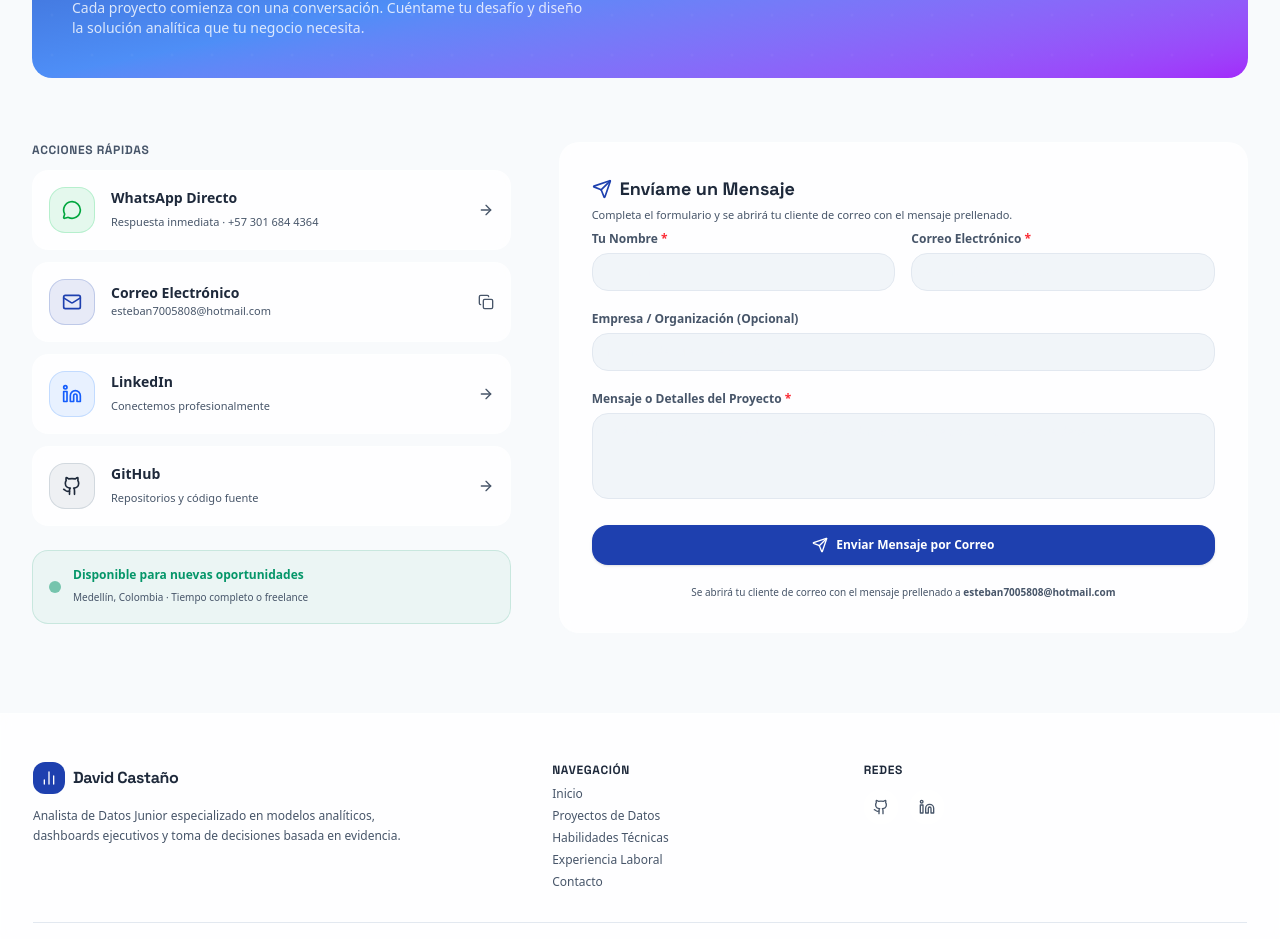
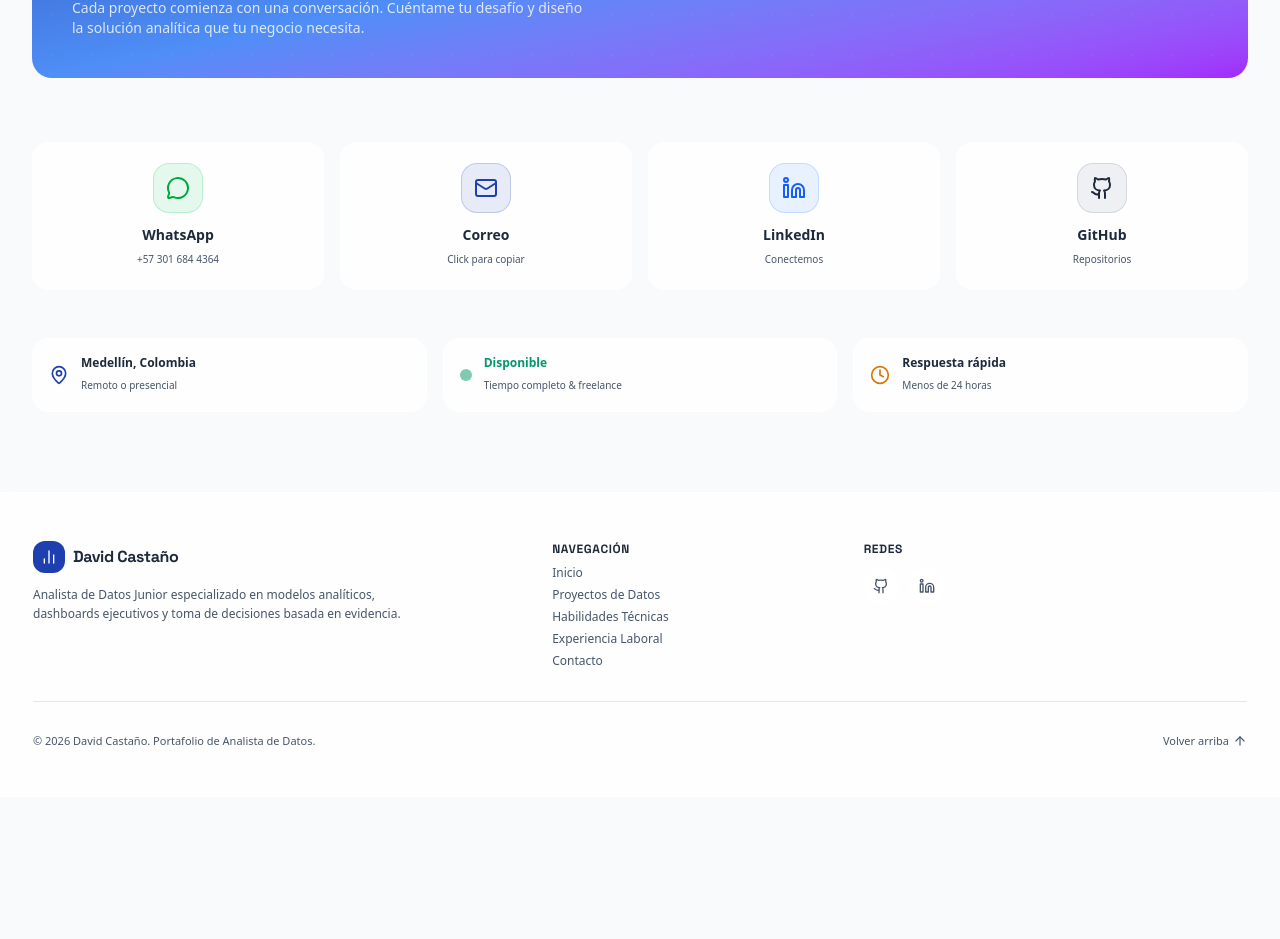
Before and after one commit to Davidcastanom/Data-Analyst-Technical-Portfolio-David-Casta-o, a React (Vite) app: page / in a window 1280 px wide. Shown: the part 6271-7210 px from the top of the page. After the commit the page ends 7068 px from the top, so only its background shows below. Built offline with nearby package versions, Linux system fonts and the light colour scheme.

Commit message:
fix: elimina formulario de contacto, mantiene cards de acción directa

```diff
--- a/src/components/ContactSection.tsx
+++ b/src/components/ContactSection.tsx
@@ -23,36 +23,7 @@
 }
 
 export const ContactSection: React.FC<ContactSectionProps> = ({ user }) => {
-  const [formData, setFormData] = useState({
-    name: '',
-    email: '',
-    company: '',
-    message: ''
-  });
-
-  const [status, setStatus] = useState<'idle' | 'submitting' | 'success'>('idle');
   const [isEmailCopied, setIsEmailCopied] = useState(false);
-
-  const handleSubmit = (e: React.FormEvent) => {
-    e.preventDefault();
-    if (!formData.name || !formData.email || !formData.message) return;
-
-    setStatus('submitting');
-
-    // Build mailto with pre-filled subject and body
-    const subject = encodeURIComponent(`Consulta de ${formData.name}${formData.company ? ` — ${formData.company}` : ''}`);
-    const body = encodeURIComponent(
-      `Hola David,\n\n${formData.message}\n\n---\nNombre: ${formData.name}\nCorreo: ${formData.email}${formData.company ? `\nEmpresa: ${formData.company}` : ''}\n\nEnviado desde tu portafolio profesional.`
-    );
-    const mailtoUrl = `mailto:${user.email}?subject=${subject}&body=${body}`;
-
-    setTimeout(() => {
-      window.location.href = mailtoUrl;
-      setStatus('success');
-      setFormData({ name: '', email: '', company: '', message: '' });
-      setTimeout(() => setStatus('idle'), 4000);
-    }, 600);
-  };
 
   const handleCopyEmail = () => {
     navigator.clipboard.writeText(user.email);
@@ -63,7 +34,7 @@
   const handleWhatsApp = () => {
     const phone = user.phone?.replace(/[^0-9]/g, '') || '';
     const msg = encodeURIComponent(`Hola David, me comunico desde tu portafolio profesional. Me gustaría conversar sobre una oportunidad.`);
-    window.open(`https://wa.me/57${phone}?text=${msg}`, '_blank');
+    window.open(`https://wa.me/${phone}?text=${msg}`, '_blank');
   };
 
   return (
@@ -128,241 +99,110 @@
           </div>
         </motion.div>
 
-        <div className="grid grid-cols-1 lg:grid-cols-12 gap-12 items-start">
+        {/* ── Action Cards Grid ── */}
+        <div className="grid grid-cols-1 sm:grid-cols-2 lg:grid-cols-4 gap-4 mb-12">
 
-          {/* Left Column: Quick Actions & Info */}
-          <div className="lg:col-span-5 space-y-6">
-
-            {/* Quick Action Cards */}
-            <div className="space-y-3">
-              <h3 className="text-xs font-bold uppercase tracking-wider text-[var(--color-text-secondary)]" style={{ fontFamily: "'Space Grotesk', sans-serif" }}>
-                Acciones Rápidas
-              </h3>
-
-              {/* WhatsApp Card */}
+          {/* WhatsApp */}
           <motion.button
             onClick={handleWhatsApp}
-                className="w-full p-4 rounded-xl glass-card border border-[var(--color-border)] flex items-center gap-4 text-left hover:border-green-500/30 transition-all group"
-                whileHover={{ scale: 1.01, x: 4 }}
-                whileTap={{ scale: 0.99 }}
+            className="p-5 rounded-xl glass-card border border-[var(--color-border)] flex flex-col items-center gap-3 text-center hover:border-green-500/30 transition-all group"
+            whileHover={{ scale: 1.03, y: -4 }}
+            whileTap={{ scale: 0.98 }}
           >
-                <div className="p-3 rounded-xl bg-green-500/10 border border-green-500/20 shrink-0">
-                  <MessageCircle className="w-5 h-5 text-green-600" />
+            <div className="p-3 rounded-xl bg-green-500/10 border border-green-500/20">
+              <MessageCircle className="w-6 h-6 text-green-600" />
             </div>
-                <div className="flex-1 min-w-0">
-                  <span className="text-sm font-bold text-[var(--color-text)] block">WhatsApp Directo</span>
-                  <span className="text-[11px] text-[var(--color-text-secondary)]">Respuesta inmediata · {user.phone}</span>
+            <div>
+              <span className="text-sm font-bold text-[var(--color-text)] block">WhatsApp</span>
+              <span className="text-[10px] text-[var(--color-text-secondary)]">{user.phone}</span>
             </div>
-                <ArrowRight className="w-4 h-4 text-[var(--color-text-secondary)] group-hover:text-green-600 group-hover:translate-x-1 transition-all shrink-0" />
           </motion.button>
 
-              {/* Email Card */}
+          {/* Email */}
           <motion.button
             onClick={handleCopyEmail}
-                className="w-full p-4 rounded-xl glass-card border border-[var(--color-border)] flex items-center gap-4 text-left hover:border-[var(--color-primary)]/30 transition-all group"
-                whileHover={{ scale: 1.01, x: 4 }}
-                whileTap={{ scale: 0.99 }}
+            className="p-5 rounded-xl glass-card border border-[var(--color-border)] flex flex-col items-center gap-3 text-center hover:border-[var(--color-primary)]/30 transition-all group"
+            whileHover={{ scale: 1.03, y: -4 }}
+            whileTap={{ scale: 0.98 }}
           >
-                <div className="p-3 rounded-xl bg-[var(--color-primary)]/10 border border-[var(--color-primary)]/20 shrink-0">
-                  <Mail className="w-5 h-5 text-[var(--color-primary)]" />
+            <div className="p-3 rounded-xl bg-[var(--color-primary)]/10 border border-[var(--color-primary)]/20">
+              <Mail className="w-6 h-6 text-[var(--color-primary)]" />
             </div>
-                <div className="flex-1 min-w-0">
-                  <span className="text-sm font-bold text-[var(--color-text)] block">Correo Electrónico</span>
-                  <span className="text-[11px] text-[var(--color-text-secondary)] truncate block">{user.email}</span>
+            <div>
+              <span className="text-sm font-bold text-[var(--color-text)] block">Correo</span>
+              <span className="text-[10px] text-[var(--color-text-secondary)]">{isEmailCopied ? '¡Copiado!' : 'Click para copiar'}</span>
             </div>
-                {isEmailCopied ? (
-                  <Check className="w-4 h-4 text-[var(--color-success)] shrink-0" />
-                ) : (
-                  <Copy className="w-4 h-4 text-[var(--color-text-secondary)] group-hover:text-[var(--color-primary)] transition-all shrink-0" />
-                )}
           </motion.button>
 
-              {/* LinkedIn Card */}
+          {/* LinkedIn */}
           <motion.a
             href={user.linkedinUrl}
             target="_blank"
             rel="noopener noreferrer"
-                className="w-full p-4 rounded-xl glass-card border border-[var(--color-border)] flex items-center gap-4 text-left hover:border-blue-500/30 transition-all group"
-                whileHover={{ scale: 1.01, x: 4 }}
-                whileTap={{ scale: 0.99 }}
+            className="p-5 rounded-xl glass-card border border-[var(--color-border)] flex flex-col items-center gap-3 text-center hover:border-blue-500/30 transition-all group"
+            whileHover={{ scale: 1.03, y: -4 }}
+            whileTap={{ scale: 0.98 }}
           >
-                <div className="p-3 rounded-xl bg-blue-500/10 border border-blue-500/20 shrink-0">
-                  <Linkedin className="w-5 h-5 text-blue-600" />
+            <div className="p-3 rounded-xl bg-blue-500/10 border border-blue-500/20">
+              <Linkedin className="w-6 h-6 text-blue-600" />
             </div>
-                <div className="flex-1 min-w-0">
+            <div>
               <span className="text-sm font-bold text-[var(--color-text)] block">LinkedIn</span>
-                  <span className="text-[11px] text-[var(--color-text-secondary)]">Conectemos profesionalmente</span>
+              <span className="text-[10px] text-[var(--color-text-secondary)]">Conectemos</span>
             </div>
-                <ArrowRight className="w-4 h-4 text-[var(--color-text-secondary)] group-hover:text-blue-600 group-hover:translate-x-1 transition-all shrink-0" />
           </motion.a>
 
-              {/* GitHub Card */}
+          {/* GitHub */}
           <motion.a
             href={user.githubUrl}
             target="_blank"
             rel="noopener noreferrer"
-                className="w-full p-4 rounded-xl glass-card border border-[var(--color-border)] flex items-center gap-4 text-left hover:border-slate-500/30 transition-all group"
-                whileHover={{ scale: 1.01, x: 4 }}
-                whileTap={{ scale: 0.99 }}
+            className="p-5 rounded-xl glass-card border border-[var(--color-border)] flex flex-col items-center gap-3 text-center hover:border-slate-500/30 transition-all group"
+            whileHover={{ scale: 1.03, y: -4 }}
+            whileTap={{ scale: 0.98 }}
           >
-                <div className="p-3 rounded-xl bg-slate-500/10 border border-slate-500/20 shrink-0">
-                  <Github className="w-5 h-5 text-[var(--color-text)]" />
+            <div className="p-3 rounded-xl bg-slate-500/10 border border-slate-500/20">
+              <Github className="w-6 h-6 text-[var(--color-text)]" />
             </div>
-                <div className="flex-1 min-w-0">
+            <div>
               <span className="text-sm font-bold text-[var(--color-text)] block">GitHub</span>
-                  <span className="text-[11px] text-[var(--color-text-secondary)]">Repositorios y código fuente</span>
+              <span className="text-[10px] text-[var(--color-text-secondary)]">Repositorios</span>
             </div>
-                <ArrowRight className="w-4 h-4 text-[var(--color-text-secondary)] group-hover:text-[var(--color-text)] group-hover:translate-x-1 transition-all shrink-0" />
           </motion.a>
+
         </div>
 
-            {/* Availability Badge */}
-            <div className="p-4 rounded-xl bg-[var(--color-success)]/5 border border-[var(--color-success)]/15 flex items-center gap-3">
+        {/* ── Bottom Info Row ── */}
+        <div className="grid grid-cols-1 sm:grid-cols-3 gap-4">
+          {/* Location */}
+          <div className="p-4 rounded-xl glass-card border border-[var(--color-border)] flex items-center gap-3">
+            <MapPin className="w-5 h-5 text-[var(--color-primary)] shrink-0" />
+            <div>
+              <span className="text-xs font-bold text-[var(--color-text)] block">{user.location}</span>
+              <span className="text-[10px] text-[var(--color-text-secondary)]">Remoto o presencial</span>
+            </div>
+          </div>
+
+          {/* Availability */}
+          <div className="p-4 rounded-xl glass-card border border-[var(--color-border)] flex items-center gap-3">
             <div className="relative shrink-0">
               <div className="w-3 h-3 rounded-full bg-[var(--color-success)] animate-pulse" />
               <div className="absolute inset-0 w-3 h-3 rounded-full bg-[var(--color-success)] animate-ping opacity-50" />
             </div>
             <div>
-                <span className="text-xs font-bold text-[var(--color-success)] block">Disponible para nuevas oportunidades</span>
-                <span className="text-[10px] text-[var(--color-text-secondary)]">{user.location} · Tiempo completo o freelance</span>
+              <span className="text-xs font-bold text-[var(--color-success)] block">Disponible</span>
+              <span className="text-[10px] text-[var(--color-text-secondary)]">Tiempo completo & freelance</span>
             </div>
           </div>
 
+          {/* Response time */}
+          <div className="p-4 rounded-xl glass-card border border-[var(--color-border)] flex items-center gap-3">
+            <Clock className="w-5 h-5 text-[var(--color-accent)] shrink-0" />
+            <div>
+              <span className="text-xs font-bold text-[var(--color-text)] block">Respuesta rápida</span>
+              <span className="text-[10px] text-[var(--color-text-secondary)]">Menos de 24 horas</span>
             </div>
-
-          {/* Right Column: Contact Form */}
-          <div className="lg:col-span-7">
-            <form
-              onSubmit={handleSubmit}
-              className="glass-card p-6 sm:p-8 rounded-2xl space-y-5"
-            >
-              <div className="space-y-1 mb-2">
-                <h3 className="text-lg font-bold text-[var(--color-text)] flex items-center gap-2" style={{ fontFamily: "'Space Grotesk', sans-serif" }}>
-                  <Send className="w-5 h-5 text-[var(--color-primary)]" />
-                  <span>Envíame un Mensaje</span>
-                </h3>
-                <p className="text-[11px] text-[var(--color-text-secondary)]">
-                  Completa el formulario y se abrirá tu cliente de correo con el mensaje prellenado.
-                </p>
           </div>
-
-              {status === 'success' && (
-                <motion.div
-                  className="p-4 rounded-xl bg-[var(--color-success)]/10 border border-[var(--color-success)]/20 text-[var(--color-success)] text-xs font-semibold flex items-center gap-2"
-                  initial={{ opacity: 0, y: -10 }}
-                  animate={{ opacity: 1, y: 0 }}
-                  transition={{ duration: 0.3 }}
-                >
-                  <Check className="w-4 h-4 shrink-0" />
-                  <span>¡Cliente de correo abierto! Revisa tu aplicación de email para enviar el mensaje.</span>
-                </motion.div>
-              )}
-
-              <div className="grid grid-cols-1 sm:grid-cols-2 gap-4">
-                <motion.div
-                  className="space-y-1.5"
-                  initial={{ opacity: 0, y: 10 }}
-                  whileInView={{ opacity: 1, y: 0 }}
-                  viewport={{ once: true }}
-                  transition={{ duration: 0.3, delay: 0.1 }}
-                >
-                  <label className="text-xs font-semibold text-[var(--color-text-secondary)] block">
-                    Tu Nombre <span className="text-red-500">*</span>
-                  </label>
-                  <input
-                    type="text"
-                    required
-                    placeholder="Ej. Ana María"
-                    value={formData.name}
-                    onChange={(e) => setFormData({ ...formData, name: e.target.value })}
-                    className="w-full px-3.5 py-2.5 rounded-xl bg-[var(--color-muted)] border border-[var(--color-border)] text-xs text-[var(--color-text)] placeholder-[var(--color-muted)] focus:outline-none focus:border-[var(--color-primary)] focus:ring-2 focus:ring-[var(--color-primary)]/20 transition-colors"
-                  />
-                </motion.div>
-
-                <motion.div
-                  className="space-y-1.5"
-                  initial={{ opacity: 0, y: 10 }}
-                  whileInView={{ opacity: 1, y: 0 }}
-                  viewport={{ once: true }}
-                  transition={{ duration: 0.3, delay: 0.2 }}
-                >
-                  <label className="text-xs font-semibold text-[var(--color-text-secondary)] block">
-                    Correo Electrónico <span className="text-red-500">*</span>
-                  </label>
-                  <input
-                    type="email"
-                    required
-                    placeholder="ejemplo@empresa.com"
-                    value={formData.email}
-                    onChange={(e) => setFormData({ ...formData, email: e.target.value })}
-                    className="w-full px-3.5 py-2.5 rounded-xl bg-[var(--color-muted)] border border-[var(--color-border)] text-xs text-[var(--color-text)] placeholder-[var(--color-muted)] focus:outline-none focus:border-[var(--color-primary)] focus:ring-2 focus:ring-[var(--color-primary)]/20 transition-colors"
-                  />
-                </motion.div>
-              </div>
-
-              <motion.div
-                className="space-y-1.5"
-                initial={{ opacity: 0, y: 10 }}
-                whileInView={{ opacity: 1, y: 0 }}
-                viewport={{ once: true }}
-                transition={{ duration: 0.3, delay: 0.3 }}
-              >
-                <label className="text-xs font-semibold text-[var(--color-text-secondary)] block">
-                  Empresa / Organización (Opcional)
-                </label>
-                <input
-                  type="text"
-                  placeholder="Nombre de tu empresa o startup"
-                  value={formData.company}
-                  onChange={(e) => setFormData({ ...formData, company: e.target.value })}
-                  className="w-full px-3.5 py-2.5 rounded-xl bg-[var(--color-muted)] border border-[var(--color-border)] text-xs text-[var(--color-text)] placeholder-[var(--color-muted)] focus:outline-none focus:border-[var(--color-primary)] focus:ring-2 focus:ring-[var(--color-primary)]/20 transition-colors"
-                />
-              </motion.div>
-
-              <motion.div
-                className="space-y-1.5"
-                initial={{ opacity: 0, y: 10 }}
-                whileInView={{ opacity: 1, y: 0 }}
-                viewport={{ once: true }}
-                transition={{ duration: 0.3, delay: 0.4 }}
-              >
-                <label className="text-xs font-semibold text-[var(--color-text-secondary)] block">
-                  Mensaje o Detalles del Proyecto <span className="text-red-500">*</span>
-                </label>
-                <textarea
-                  required
-                  rows={4}
-                  placeholder="Cuéntame sobre tu proyecto, las fuentes de datos que manejas o la vacante que deseas cubrir..."
-                  value={formData.message}
-                  onChange={(e) => setFormData({ ...formData, message: e.target.value })}
-                  className="w-full px-3.5 py-2.5 rounded-xl bg-[var(--color-muted)] border border-[var(--color-border)] text-xs text-[var(--color-text)] placeholder-[var(--color-muted)] focus:outline-none focus:border-[var(--color-primary)] focus:ring-2 focus:ring-[var(--color-primary)]/20 transition-colors resize-none"
-                />
-              </motion.div>
-
-              <motion.button
-                type="submit"
-                disabled={status === 'submitting'}
-                className="w-full py-3 px-6 rounded-xl text-xs font-bold text-white bg-[var(--color-primary)] transition-all shadow-sm flex items-center justify-center gap-2 disabled:opacity-50 hover:brightness-110"
-                whileHover={{ scale: 1.02 }}
-                whileTap={{ scale: 0.98 }}
-              >
-                {status === 'submitting' ? (
-                  <span>Abriendo correo...</span>
-                ) : (
-                  <>
-                    <Send className="w-4 h-4" />
-                    <span>Enviar Mensaje por Correo</span>
-                  </>
-                )}
-              </motion.button>
-
-              <p className="text-center text-[10px] text-[var(--color-text-secondary)]">
-                Se abrirá tu cliente de correo con el mensaje prellenado a <strong>{user.email}</strong>
-              </p>
-
-            </form>
-          </div>
-
         </div>
 
       </div>
```
Lines whose indentation alone changed are shown as unchanged.
